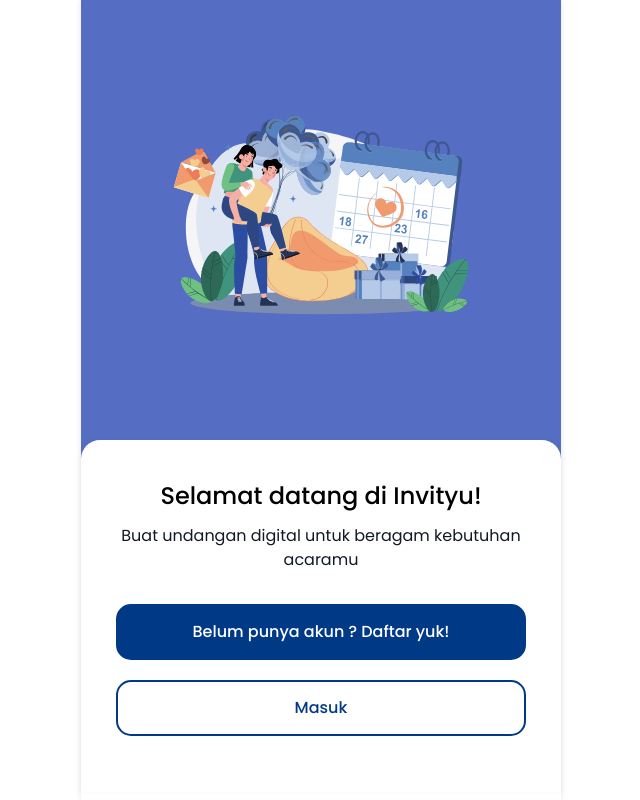
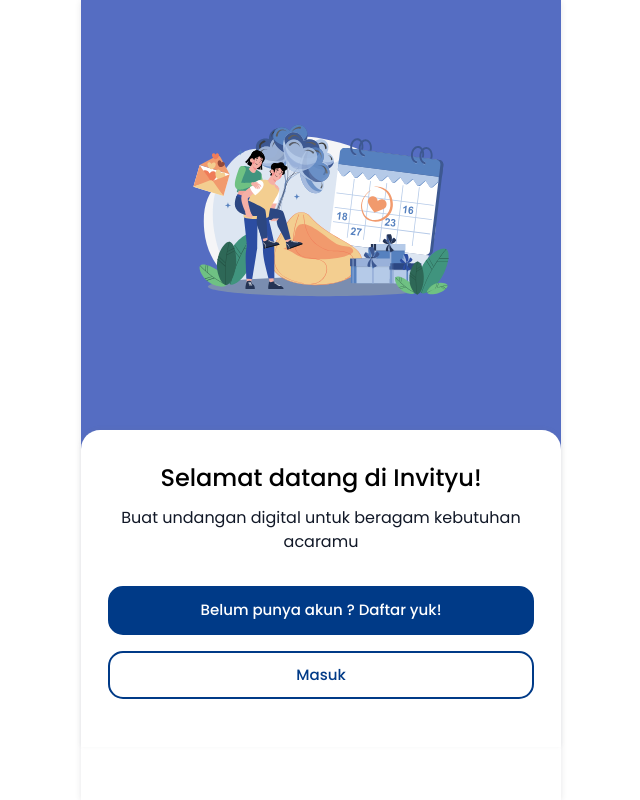
Before and after one commit to flexcode-space/invityu-app-frontend, a Next.js app: page / in a window 1280 px wide. Shown: the whole page, without its empty margins (319-959 px from the left). Built offline with nearby package versions, Linux system fonts and the light colour scheme.

Commit message:
fix: welcome page

```diff
--- a/src/components/shared/Button.tsx
+++ b/src/components/shared/Button.tsx
@@ -68,11 +68,12 @@
 	background-color: ${({ isOutline, color }) =>
 		!isOutline ? color || "#003A87" : "#fff"};
 	color: ${({ isOutline }) => (!isOutline ? "#fff" : "#003A87")};
-	padding: 14px 10px;
+	padding: 11px;
 	border: 2px solid #003a87;
 	border-radius: 15px;
 	cursor: pointer;
 	font-weight: 500;
+	font-size: 15px;
 
 	transition: all 250ms ease;
 	will-change: transition;
--- a/src/pages/index.tsx
+++ b/src/pages/index.tsx
@@ -24,13 +24,13 @@
 					<Image
 						src="/images/illustrations/welcome.svg"
 						alt={"welcome"}
-						width={400}
+						width={350}
 						height={300}
-						className="mt-[-40px] p-3"
+						className="mt-[-50px] p-3"
 					/>
 				</div>
 				<StyledFormContainer>
-					<div className="p-6 space-y-8 text-center">
+					<div className="p-4 space-y-8 text-center">
 						<div className="space-y-3">
 							<h1 className="text-2xl font-medium">
 								Selamat datang di Invityu!
@@ -39,7 +39,7 @@
 								Buat undangan digital untuk beragam kebutuhan acaramu
 							</p>
 						</div>
-						<div className="flex flex-col space-y-5">
+						<div className="flex flex-col space-y-4">
 							<Button isBlock onClick={() => handleRoute("/auth/register")}>
 								Belum punya akun ? Daftar yuk!
 							</Button>
@@ -63,7 +63,7 @@
 	position: relative;
 	background-color: #fff;
 	padding: 1rem 0.7rem 2rem;
-	margin-top: -40px;
+	margin-top: -50px;
 	box-shadow: rgb(108 114 124 / 10%) 0px -1px 4px 0px;
 	border-top-left-radius: 1.2rem;
 	border-top-right-radius: 1.2rem;
```
